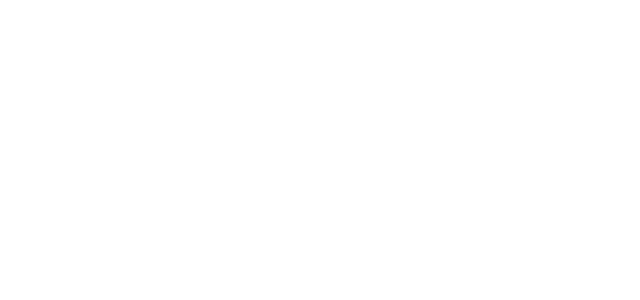
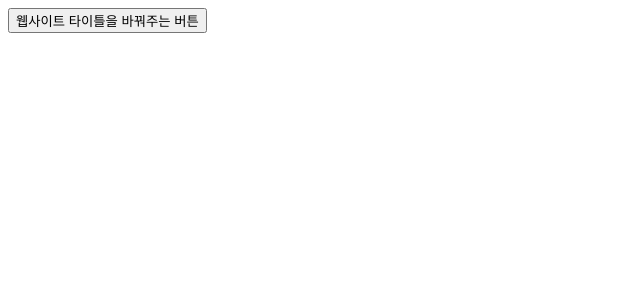
Before and after one commit to ddaisylee/react-custom-hooks, a React (Create React App) app: page /use-title in a window 1280 px wide. Before the commit this address had no page. Shown: the top 300 px of the page, without its empty margins (0-640 px from the left). Built offline with nearby package versions, Linux system fonts and the light colour scheme.

Commit message:
feat: 3. useTitle 커스텀 훅 생성 및 로직 분리

```diff
--- a/src/App.js
+++ b/src/App.js
@@ -2,12 +2,14 @@
 import { Route, Routes } from 'react-router'
 import UseInputPage from './pages/UseInputPage'
 import UseTabsPage from './pages/UseTabsPage'
+import UseTitlePage from './pages/UseTitlePage'
 
 const App = () => {
   return (
     <Routes>
       <Route path="use-input" element={<UseInputPage />} />
       <Route path="use-tabs" element={<UseTabsPage />} />
+      <Route path="use-title" element={<UseTitlePage />} />
     </Routes>
   )
 }
--- a/src/hooks/useTabs.js
+++ b/src/hooks/useTabs.js
@@ -4,6 +4,6 @@
   const [currentIndex, setCurrentIndex] = useState(initialIndex)
   return {
     currentItem: allTabs[currentIndex],
-    setCurrentIndex
+    setCurrentIndex,
   }
 }
--- /dev/null
+++ b/src/hooks/useTitle.js
@@ -0,0 +1,11 @@
+import { useState, useEffect } from 'react'
+
+export const useTitle = (initialTitle) => {
+  const [title, setTitle] = useState(initialTitle)
+  const updateTitle = () => {
+    const htmlTitle = document.querySelector('title')
+    htmlTitle.innerText = title
+  }
+  useEffect(updateTitle, [title])
+  return { setTitle }
+}
--- /dev/null
+++ b/src/pages/UseTitlePage.js
@@ -0,0 +1,15 @@
+import React from 'react'
+import { useTitle } from '../hooks/useTitle'
+
+const UseTitlePage = () => {
+  const { setTitle } = useTitle('Change Me!')
+  return (
+    <>
+      <button onClick={() => setTitle('Changed!')}>
+        웹사이트 타이틀을 바꿔주는 버튼
+      </button>
+    </>
+  )
+}
+
+export default UseTitlePage
```
